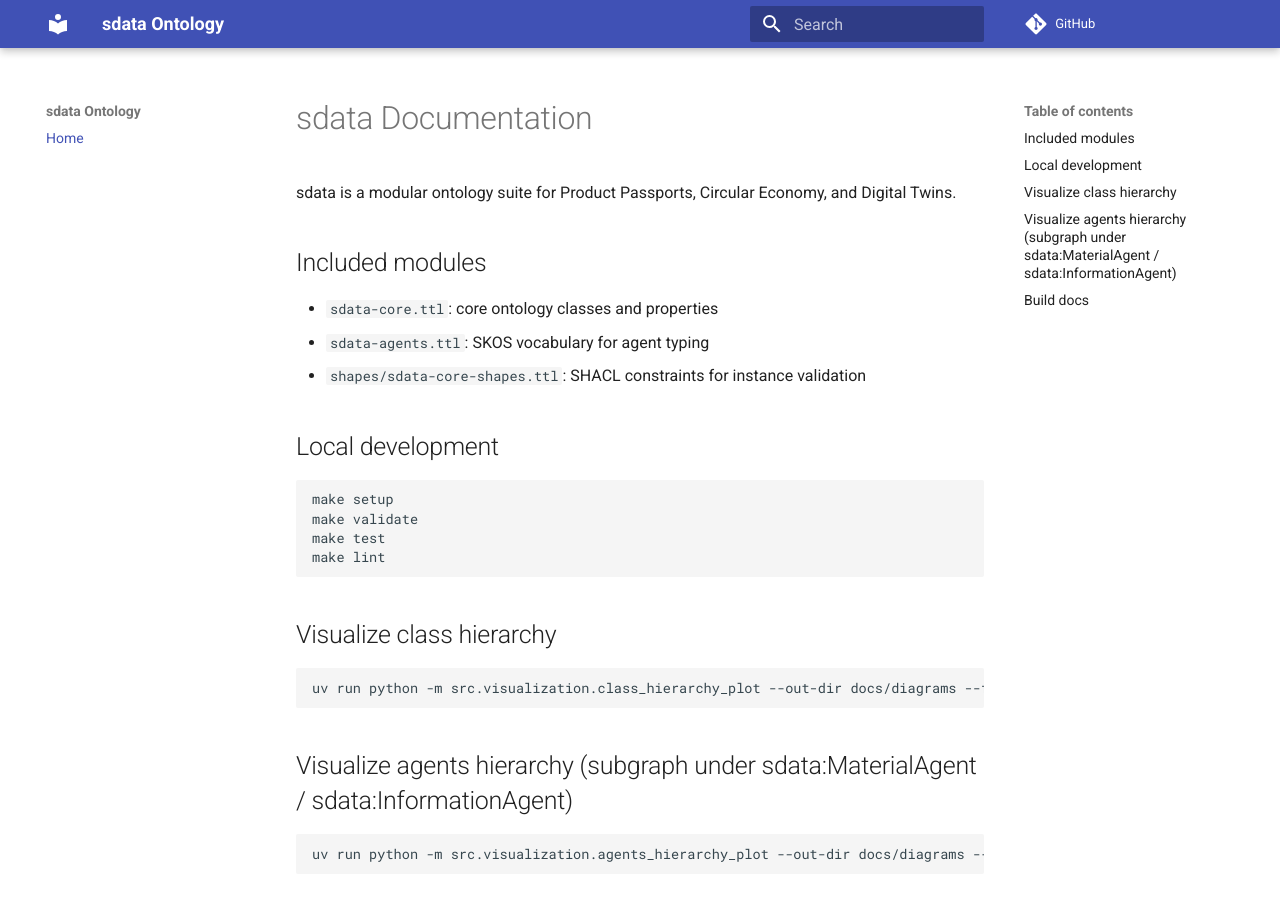
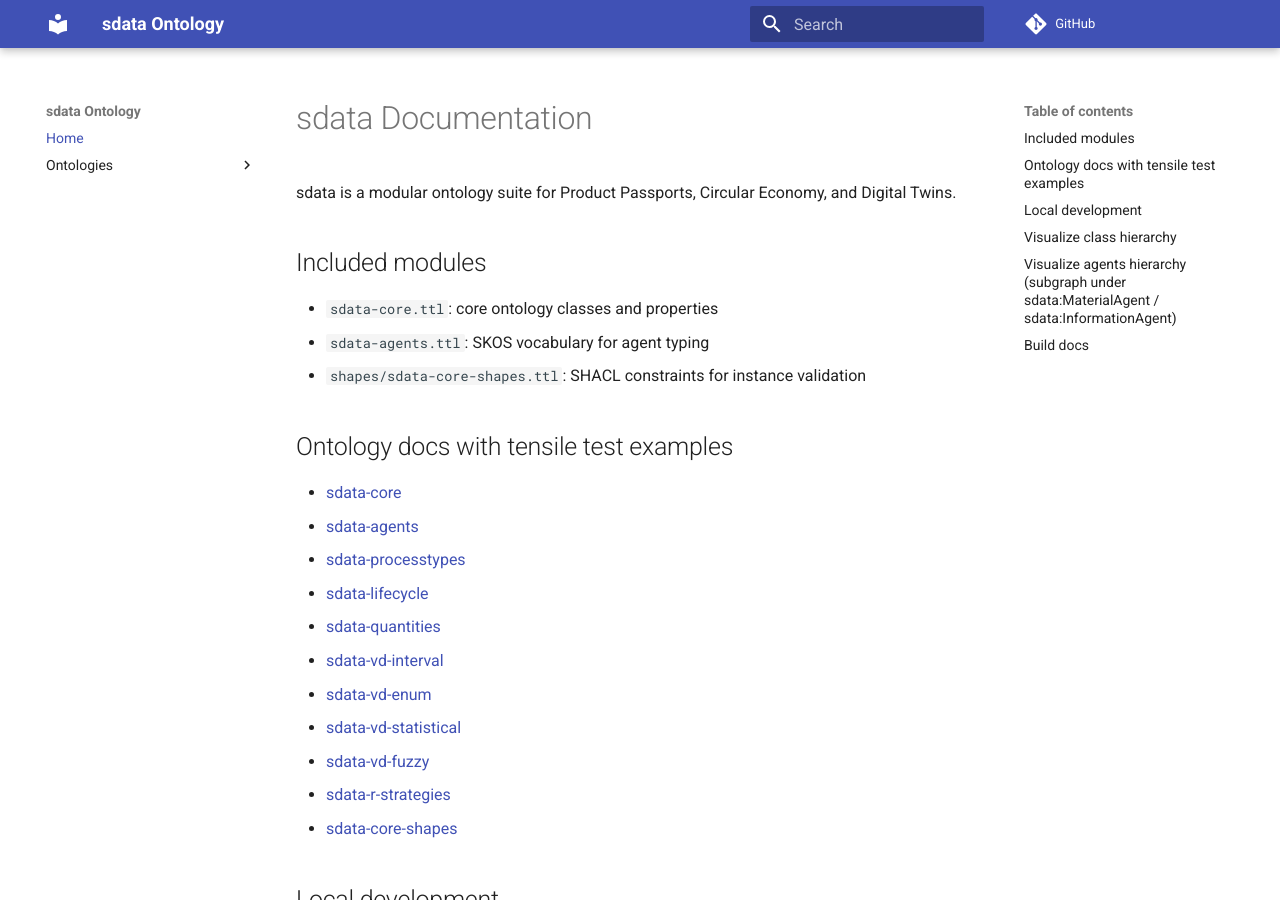
Before and after one commit to lepy/sdata-ontology, an MkDocs documentation site: the page built from docs/index.md, in a window 1280 px wide and 900 px high. Built offline with MkDocs 1.6.1 and Material for MkDocs 9.7.7, drawn with Linux system fonts in a browser that asks for light colours; comment, search, counter and statistics services are not loaded.

Commit message:
update docs

```diff
--- a/docs/index.md
+++ b/docs/index.md
@@ -7,6 +7,20 @@ sdata is a modular ontology suite for Product Passports, Circular Economy, and D
 - `sdata-core.ttl`: core ontology classes and properties
 - `sdata-agents.ttl`: SKOS vocabulary for agent typing
 - `shapes/sdata-core-shapes.ttl`: SHACL constraints for instance validation
+
+## Ontology docs with tensile test examples
+
+- [sdata-core](ontologies/sdata-core/index.md)
+- [sdata-agents](ontologies/sdata-agents/index.md)
+- [sdata-processtypes](ontologies/sdata-processtypes/index.md)
+- [sdata-lifecycle](ontologies/sdata-lifecycle/index.md)
+- [sdata-quantities](ontologies/sdata-quantities/index.md)
+- [sdata-vd-interval](ontologies/sdata-vd-interval/index.md)
+- [sdata-vd-enum](ontologies/sdata-vd-enum/index.md)
+- [sdata-vd-statistical](ontologies/sdata-vd-statistical/index.md)
+- [sdata-vd-fuzzy](ontologies/sdata-vd-fuzzy/index.md)
+- [sdata-r-strategies](ontologies/sdata-r-strategies/index.md)
+- [sdata-core-shapes](ontologies/sdata-core-shapes/index.md)
 
 ## Local development
 
--- a/mkdocs.yml
+++ b/mkdocs.yml
@@ -5,3 +5,15 @@ theme:
   name: material
 nav:
   - Home: index.md
+  - Ontologies:
+      - sdata-core: ontologies/sdata-core/index.md
+      - sdata-agents: ontologies/sdata-agents/index.md
+      - sdata-processtypes: ontologies/sdata-processtypes/index.md
+      - sdata-lifecycle: ontologies/sdata-lifecycle/index.md
+      - sdata-quantities: ontologies/sdata-quantities/index.md
+      - sdata-vd-interval: ontologies/sdata-vd-interval/index.md
+      - sdata-vd-enum: ontologies/sdata-vd-enum/index.md
+      - sdata-vd-statistical: ontologies/sdata-vd-statistical/index.md
+      - sdata-vd-fuzzy: ontologies/sdata-vd-fuzzy/index.md
+      - sdata-r-strategies: ontologies/sdata-r-strategies/index.md
+      - sdata-core-shapes: ontologies/sdata-core-shapes/index.md
```
Also changed, not shown: docs/ontologies/sdata-agents/index.md (added, +30 -0 lines), docs/ontologies/sdata-core-shapes/index.md (added, +26 -0 lines), docs/ontologies/sdata-core/index.md (added, +37 -0 lines), docs/ontologies/sdata-lifecycle/index.md (added, +25 -0 lines), docs/ontologies/sdata-processtypes/index.md (added, +18 -0 lines), docs/ontologies/sdata-quantities/index.md (added, +27 -0 lines), docs/ontologies/sdata-r-strategies/index.md (added, +21 -0 lines), docs/ontologies/sdata-vd-enum/index.md (added, +15 -0 lines), docs/ontologies/sdata-vd-fuzzy/index.md (added, +19 -0 lines), docs/ontologies/sdata-vd-interval/index.md (added, +19 -0 lines), docs/ontologies/sdata-vd-statistical/index.md (added, +23 -0 lines).
